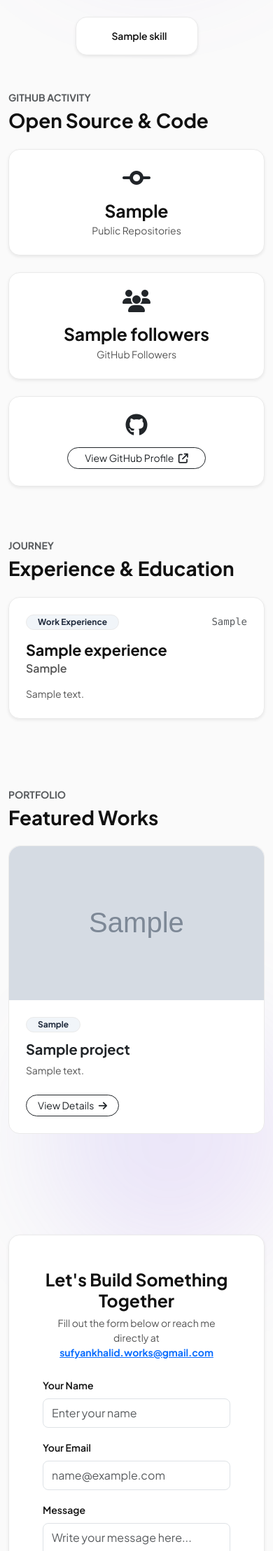
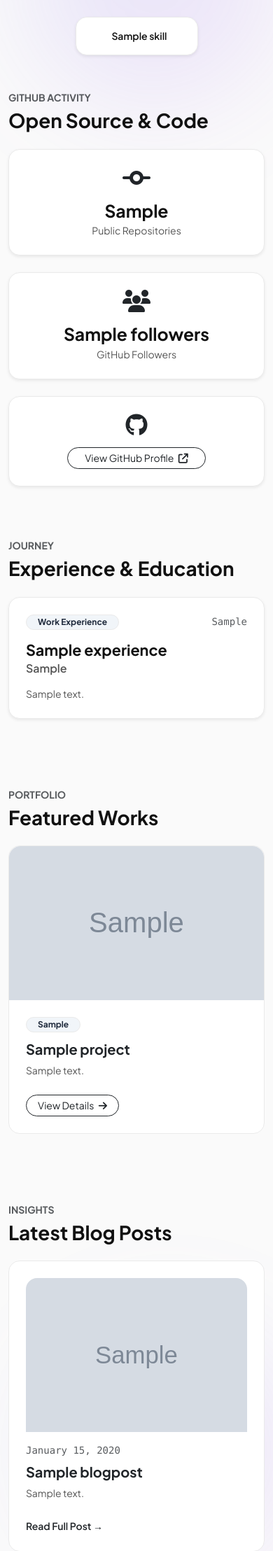
Before and after one commit to sufyankhalid11/porfolio, a Django app: template templates/home.html in a window 390 px wide. Shown: the part 1994-4210 px from the top of the page at 70% size. Run offline with Django 5.2, Linux system fonts and the light colour scheme; tables that the repository leaves empty hold one stand-in row (values such as "Sample post"); the template is opened without the code that fills it: values that come from a table or form of the project are taken from there, most other values are stand-ins (such as "Sample title", 1, 10 or a date in 2020); grey boxes marked "Sample" are stand-in pictures.

Commit message:
Add responsive blog cards section to home template

```diff
--- a/templates/home.html
+++ b/templates/home.html
@@ -188,7 +188,6 @@
                 <ul class="navbar-nav align-items-center gap-4">
                     <li class="nav-item"><a class="nav-link fw-medium" href="#about">About Me</a></li>
                     <li class="nav-item"><a class="nav-link fw-medium" href="#projects">Portfolio</a></li>
-                    <!-- Yahan Blogs ka nav item add kiya hai -->
                     <li class="nav-item"><a class="nav-link fw-medium" href="#blogs">Blogs</a></li>
                     <li class="nav-item">
                         <button id="darkModeToggle" class="btn btn-outline-dark rounded-pill px-3 py-1 btn-sm" onclick="toggleDarkMode()">
@@ -206,11 +205,9 @@
         <div class="row align-items-center">
             <div class="col-lg-7">
                 <div class="d-flex gap-5 mb-4 text-muted small fw-semibold">
-                    <div><span class="fs-4 fw-bold text-dark d-block">GEN-Z</span>
-                    </div>
+                    <div><span class="fs-4 fw-bold text-dark d-block">GEN-Z</span></div>
                 </div>
 
-                <!-- High-Impact Bold Typography -->
                 <div class="mb-4">
                     <h1 class="display-1 fw-bold tracking-tight mb-0" style="font-size: clamp(3.5rem, 6vw, 5rem); line-height: 1.05;">
                         Muhammad <br>Sufyan Khalid
@@ -235,13 +232,11 @@
                 <div class="d-flex gap-3 flex-wrap">
                     <a href="#projects" class="btn btn-dark-custom btn-lg shadow-sm">Explore Works</a>
 
-
-{% if profile.resume %}
-    <a href="{{ profile.resume_url }}" target="_blank" rel="noopener noreferrer" class="btn btn-outline-dark btn-lg rounded-pill px-4">
-        <i class="fa-solid fa-file-arrow-down me-2"></i> Download CV
-    </a>
-{% endif %}
-
+                    {% if profile.resume %}
+                        <a href="{{ profile.resume.url }}" target="_blank" rel="noopener noreferrer" class="btn btn-outline-dark btn-lg rounded-pill px-4">
+                            <i class="fa-solid fa-file-arrow-down me-2"></i> Download CV
+                        </a>
+                    {% endif %}
 
                     <a href="{% url 'admin:index' %}" target="_blank" class="btn btn-outline-secondary btn-lg rounded-pill px-4">Admin Dashboard</a>
                 </div>
@@ -259,13 +254,12 @@
         </div>
     </header>
 
-
     <!-- About Section -->
     <section id="about" class="container py-5 border-top border-bottom my-5">
         <div class="row align-items-center">
             <div class="col-lg-6">
                 <h2 class="fw-bold mb-3">About Me</h2>
-                <p class="text-secondary leading-relaxed">I am a Data Science undergraduate, software engineer, and technology founder focused on architecting scalable systems that drive measurable business impact. As the Co-founder of Data Shata, I merge deep technical depth in backend infrastructure and data engineering with a research-driven, agile approach to product innovation. Passionate about tackling ambiguous technical challenges through modern engineering principles, I transform complex data into robust, market-ready solutions.</p>
+                <p class="text-secondary leading-relaxed">I am a Data Science undergraduate, software engineer, and technology founder focused on architecting scalable systems that drive measurable business impact. As the Founder of Data Insights, I merge deep technical depth in backend infrastructure and data engineering with a research-driven, agile approach to product innovation. Passionate about tackling ambiguous technical challenges through modern engineering principles, I transform complex data into robust, market-ready solutions.</p>
             </div>
             <div class="col-lg-6 text-lg-end">
                 <p class="text-muted small uppercase tracking-wider font-monospace">FAST NUCES LAHORE • 2025–2029</p>
@@ -391,6 +385,35 @@
         </div>
     </section>
 
+    <!-- Blogs Section -->
+    <section id="blogs" class="container py-5">
+        <div class="mb-4">
+            <span class="text-muted small uppercase tracking-wider fw-bold">INSIGHTS</span>
+            <h2 class="fw-bold display-6 mt-1">Latest Blog Posts</h2>
+        </div>
+        <div class="row g-4 justify-content-center">
+            {% for post in posts %}
+                <div class="col-md-4">
+                    <div class="card minimal-card h-100 float-hover p-4 d-flex flex-column">
+                        {% if post.image %}
+                            <img src="{{ post.image.url }}" class="card-img-custom mb-3" alt="{{ post.title }}">
+                        {% endif %}
+                        <span class="text-muted small font-monospace mb-2">{{ post.created_at|date:"F d, Y" }}</span>
+                        <h3 class="card-title fw-bold h5 mb-2">{{ post.title }}</h3>
+                        <p class="card-text text-secondary small mb-4">{{ post.content|truncatewords:20 }}</p>
+                        <div class="mt-auto">
+                            <span class="text-dark fw-semibold small">Read Full Post &rarr;</span>
+                        </div>
+                    </div>
+                </div>
+            {% empty %}
+                <div class="col-12 text-center py-4">
+                    <p class="text-muted small">No blog posts available yet. Head to the <a href="{% url 'admin:index' %}" class="fw-bold">Admin Panel</a> to publish your first post!</p>
+                </div>
+            {% endfor %}
+        </div>
+    </section>
+
     <!-- Contact Section with Form -->
     <section id="contact" class="container py-5 my-5">
         <div class="p-5 bg-white border rounded-4 shadow-sm mx-auto float-hover" style="max-width: 700px;">
```
